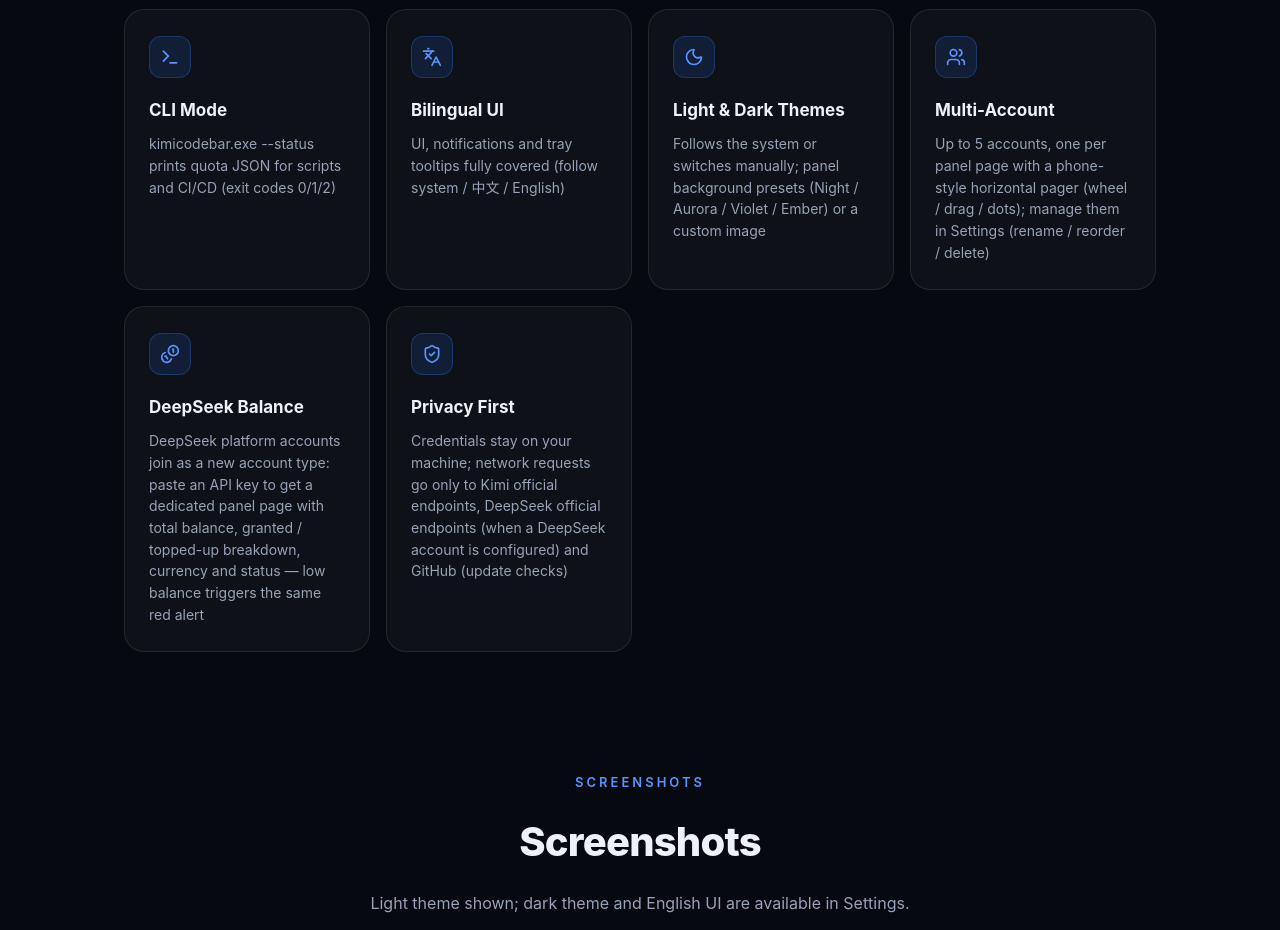
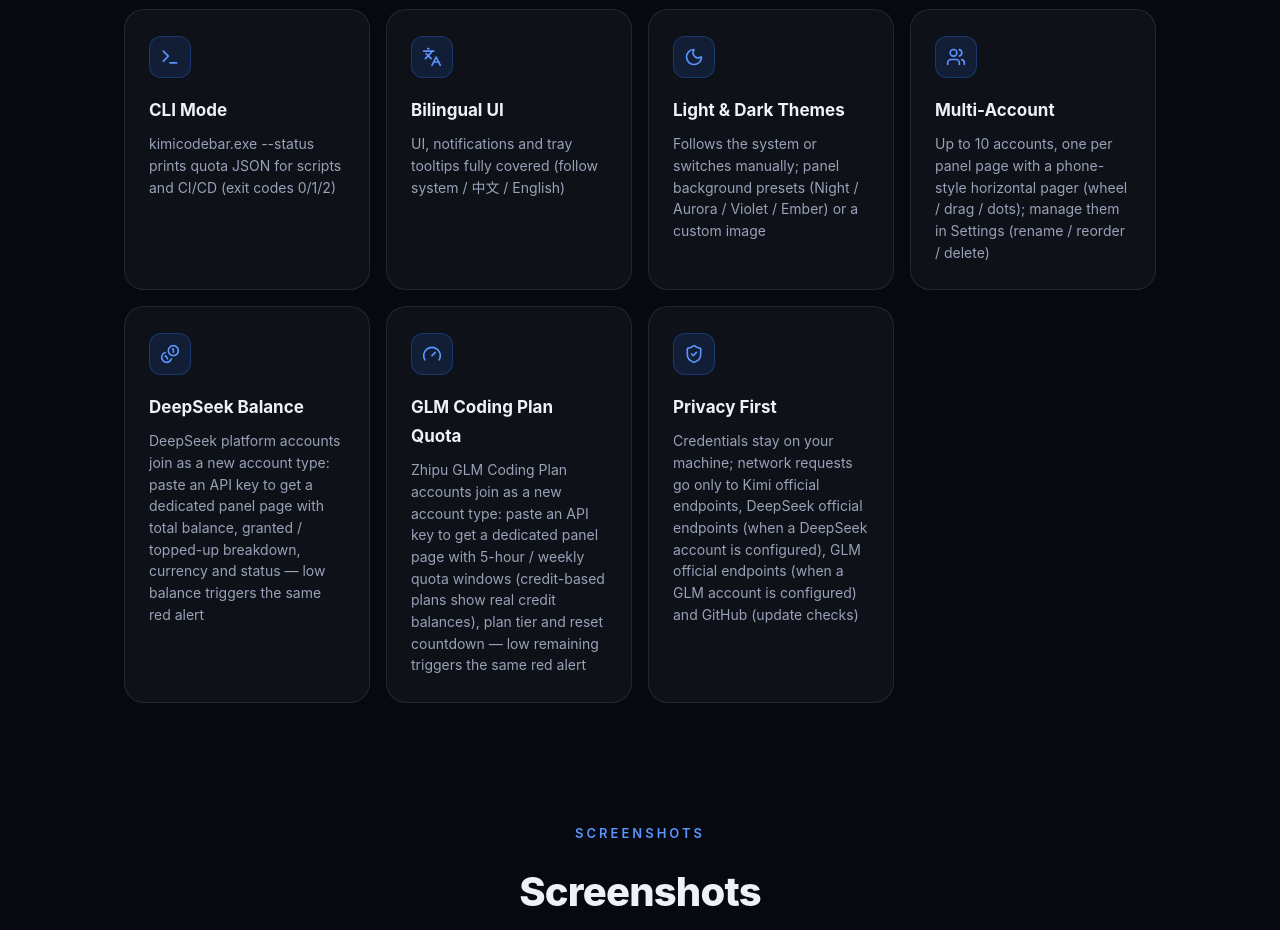
Before and after one commit to JYH1878/KimiCodeBar-Windows, a React app: page docs/index.html in a window 1280 px wide. Shown: the part 2040-2970 px from the top of the page. Built offline with nearby package versions, Linux system fonts and the light colour scheme.

Commit message:
docs: GLM Coding Plan 宣传——README 中英功能条目 + 官网卡片与隐私端点清单，账号上限口径 5→10

```diff
--- a/docs/index.html
+++ b/docs/index.html
@@ -1338,12 +1338,17 @@
             <div class="card reveal">
               <div class="icon"><i data-lucide="users"></i></div>
               <h3 data-i18n="f17T">多账号</h3>
-              <p data-i18n="f17D">最多 5 个账号，面板左右翻页（像手机桌面）一页一个账号；滚轮 / 拖拽 / 点圆点翻页，设置页集中管理（改名 / 排序 / 删除）</p>
+              <p data-i18n="f17D">最多 10 个账号，面板左右翻页（像手机桌面）一页一个账号；滚轮 / 拖拽 / 点圆点翻页，设置页集中管理（改名 / 排序 / 删除）</p>
             </div>
             <div class="card reveal">
               <div class="icon"><i data-lucide="coins"></i></div>
               <h3 data-i18n="f18T">DeepSeek 余额</h3>
               <p data-i18n="f18D">DeepSeek 开放平台账号可作为新账号类型加入：填 API Key，面板独立一页显示总余额 / 赠金 / 充值分项 / 币种 / 状态，低余额同样触发红色告警</p>
+            </div>
+            <div class="card reveal">
+              <div class="icon"><i data-lucide="gauge"></i></div>
+              <h3 data-i18n="f19T">GLM Coding Plan 额度</h3>
+              <p data-i18n="f19D">智谱 GLM Coding Plan 账号可作为新账号类型加入：填 API Key，面板独立一页显示 5 小时 / 每周额度（积分制套餐直接显示积分余量）、套餐档位与重置倒计时，低额度同样触发红色告警</p>
             </div>
             <div class="card reveal">
               <div class="icon"><i data-lucide="shield-check"></i></div>
@@ -1641,11 +1646,13 @@
             f15T: '明暗主题',
             f15D: '跟随系统或手动切换；面板背景预设渐变（夜空/极光/紫藤/暖阳）或自定义图片',
             f16T: '隐私保护',
-            f16D: '凭证仅存本机，网络请求只发往 Kimi 官方接口、DeepSeek 官方接口（配置了 DeepSeek 账号时）与 GitHub（更新检查）',
+            f16D: '凭证仅存本机，网络请求只发往 Kimi 官方接口、DeepSeek 官方接口（配置了 DeepSeek 账号时）、GLM 官方接口（配置了 GLM 账号时）与 GitHub（更新检查）',
             f17T: '多账号',
-            f17D: '最多 5 个账号，面板左右翻页（像手机桌面）一页一个账号；滚轮 / 拖拽 / 点圆点翻页，设置页集中管理（改名 / 排序 / 删除）',
+            f17D: '最多 10 个账号，面板左右翻页（像手机桌面）一页一个账号；滚轮 / 拖拽 / 点圆点翻页，设置页集中管理（改名 / 排序 / 删除）',
             f18T: 'DeepSeek 余额',
             f18D: 'DeepSeek 开放平台账号可作为新账号类型加入：填 API Key，面板独立一页显示总余额 / 赠金 / 充值分项 / 币种 / 状态，低余额同样触发红色告警',
+            f19T: 'GLM Coding Plan 额度',
+            f19D: '智谱 GLM Coding Plan 账号可作为新账号类型加入：填 API Key，面板独立一页显示 5 小时 / 每周额度（积分制套餐直接显示积分余量）、套餐档位与重置倒计时，低额度同样触发红色告警',
             shotsTag: 'Screenshots',
             shotsTitle: '界面预览',
             shotsDesc: '用量面板与设置页实拍（浅色主题）；深色主题与英文界面可在设置中切换。',
@@ -1753,11 +1760,13 @@
             f15T: 'Light & Dark Themes',
             f15D: 'Follows the system or switches manually; panel background presets (Night / Aurora / Violet / Ember) or a custom image',
             f16T: 'Privacy First',
-            f16D: 'Credentials stay on your machine; network requests go only to Kimi official endpoints, DeepSeek official endpoints (when a DeepSeek account is configured) and GitHub (update checks)',
+            f16D: 'Credentials stay on your machine; network requests go only to Kimi official endpoints, DeepSeek official endpoints (when a DeepSeek account is configured), GLM official endpoints (when a GLM account is configured) and GitHub (update checks)',
             f17T: 'Multi-Account',
-            f17D: 'Up to 5 accounts, one per panel page with a phone-style horizontal pager (wheel / drag / dots); manage them in Settings (rename / reorder / delete)',
+            f17D: 'Up to 10 accounts, one per panel page with a phone-style horizontal pager (wheel / drag / dots); manage them in Settings (rename / reorder / delete)',
             f18T: 'DeepSeek Balance',
             f18D: 'DeepSeek platform accounts join as a new account type: paste an API key to get a dedicated panel page with total balance, granted / topped-up breakdown, currency and status — low balance triggers the same red alert',
+            f19T: 'GLM Coding Plan Quota',
+            f19D: 'Zhipu GLM Coding Plan accounts join as a new account type: paste an API key to get a dedicated panel page with 5-hour / weekly quota windows (credit-based plans show real credit balances), plan tier and reset countdown — low remaining triggers the same red alert',
             shotsTag: 'Screenshots',
             shotsTitle: 'Screenshots',
             shotsDesc: 'Light theme shown; dark theme and English UI are available in Settings.',
```
Also changed, not shown: README.md, README_EN.md.
